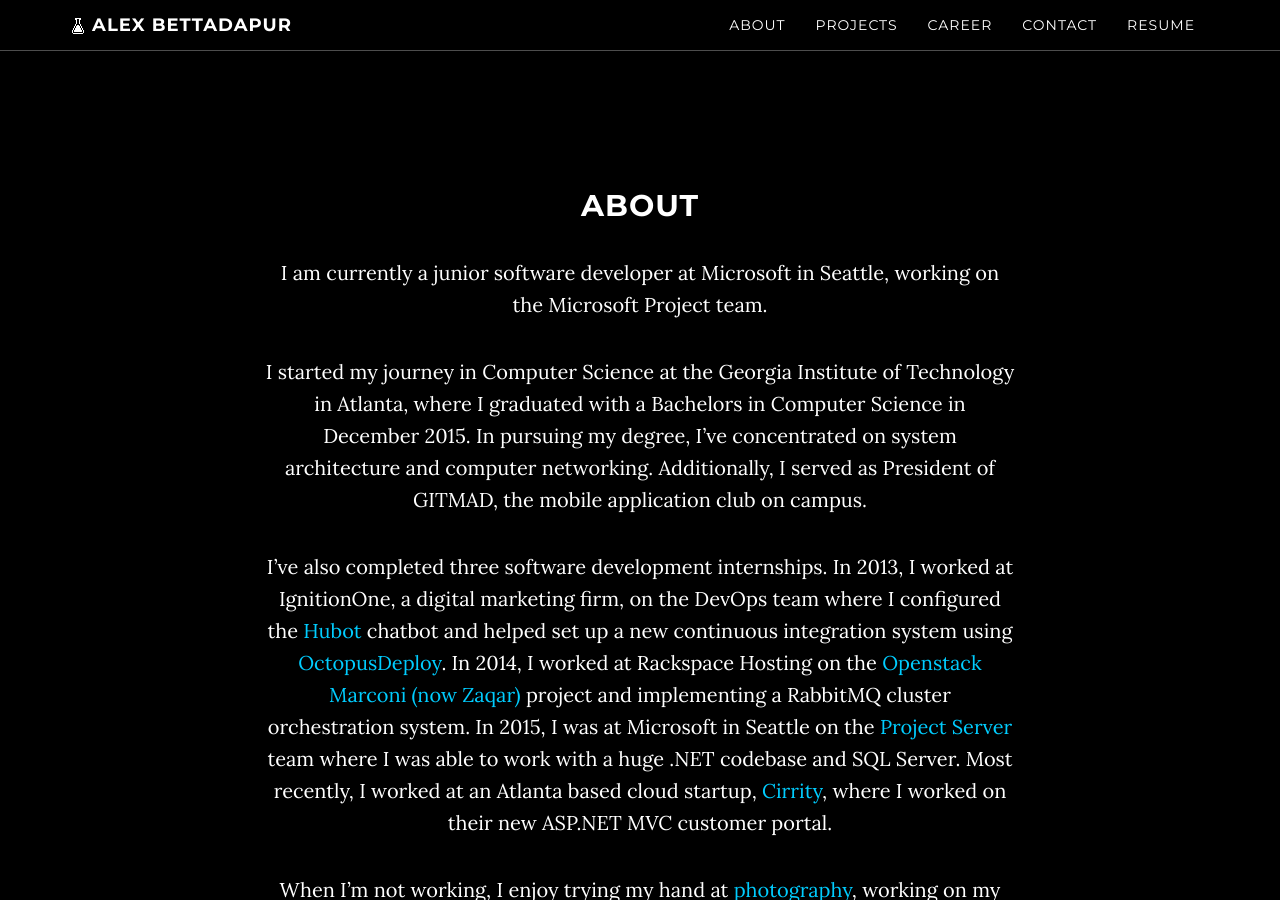
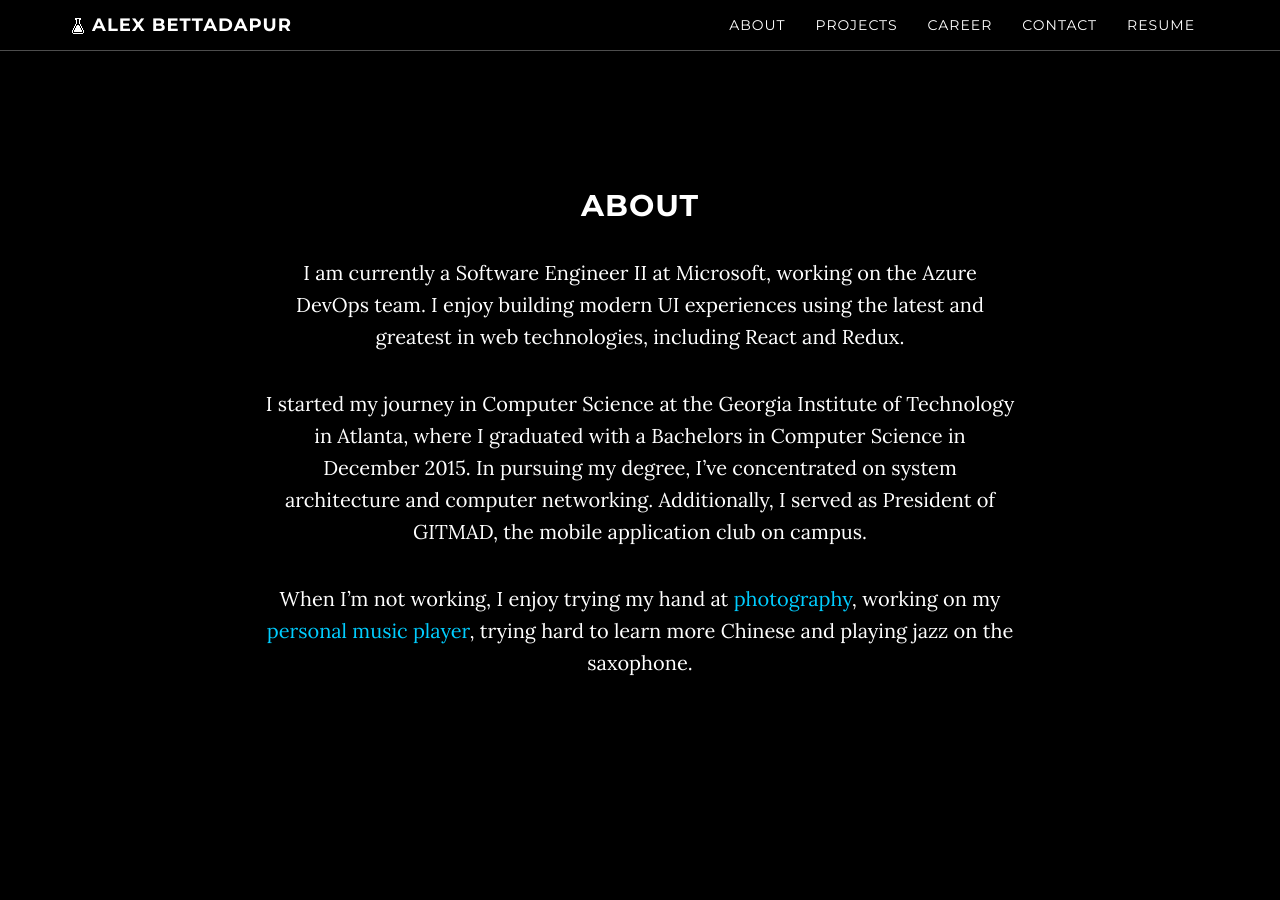
Before and after one commit to abettadapur/abettadapur.github.io, a Jekyll site: the page built from index.html, in a window 1280 px wide and 900 px high, scrolled down 961 px. Built offline with Jekyll 4.4.1, drawn with Linux system fonts in a browser that asks for light colours; comment, search, counter and statistics services are not loaded.

Commit message:
Update about.html

```diff
--- a/about.html
+++ b/about.html
@@ -5,11 +5,8 @@ section-type: about
 title: About
 ---
 ## About
-I am currently a junior software developer at Microsoft in Seattle, working on the Microsoft Project team.
+I am currently a Software Engineer II at Microsoft, working on the Azure DevOps team. I enjoy building modern UI experiences using the latest and greatest in web technologies, including React and Redux.
 
 I started my journey in Computer Science at the Georgia Institute of Technology in Atlanta, where I graduated with a Bachelors in Computer Science in December 2015. In pursuing my degree, I've concentrated on system architecture and computer networking. Additionally, I served as President of GITMAD, the mobile application club on campus.
 
-I've also completed three software development internships. In 2013, I worked at IgnitionOne, a digital marketing firm, on the DevOps team where I configured the <a href="https://hubot.github.com" target="_blank">Hubot</a> chatbot and helped set up a new continuous integration system using <a href="http://octopusdeploy.com" target="_blank">OctopusDeploy</a>. In 2014, I worked at Rackspace Hosting on the <a href="https://wiki.openstack.org/wiki/Zaqar" target="_blank">Openstack Marconi (now Zaqar)</a> project and implementing a RabbitMQ cluster orchestration system. In 2015, I was at Microsoft in Seattle on the <a href="https://products.office.com/en-us/project/enterprise-project-server" target="_blank">Project Server</a> team where I was able to work with a huge .NET codebase and SQL Server. Most recently, I worked at an Atlanta based cloud startup, <a href="http://www.cirrity.com" target="_blank">Cirrity</a>, where I worked on their new ASP.NET MVC customer portal.
-
-
 When I'm not working, I enjoy trying my hand at <a href="http://500px.com/alexbettadapur" target="_blank">photography</a>, working on my <a href="http://github.com/abettadapur/RuseServer" target="_blank">personal music player</a>, trying hard to learn more Chinese and playing jazz on the saxophone.
```
